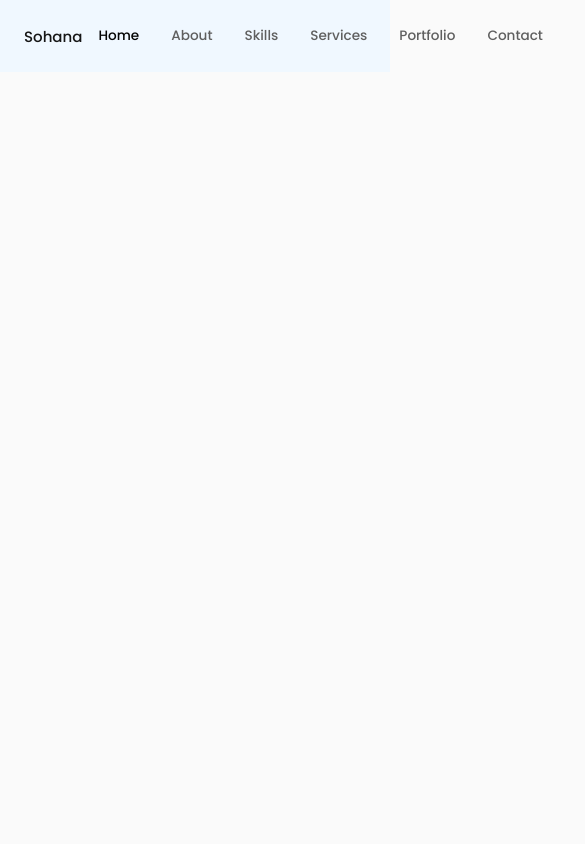
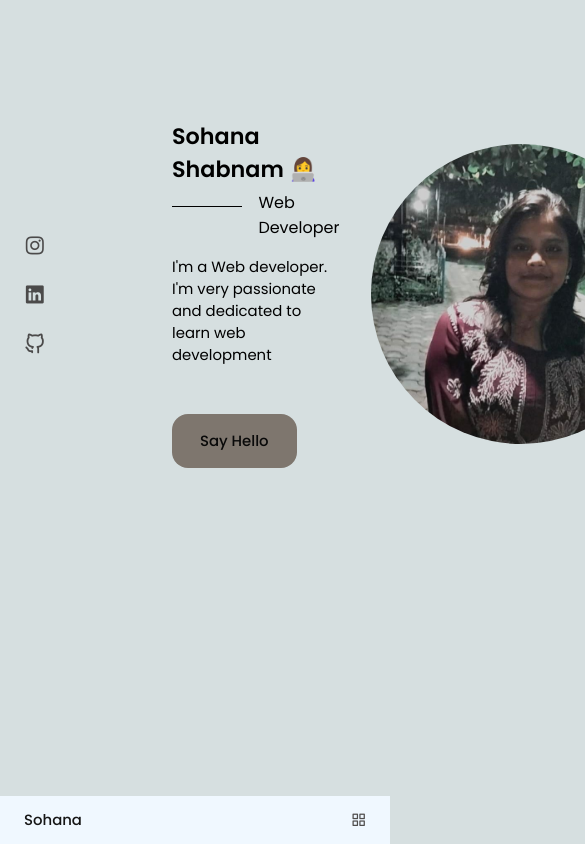
Before and after one commit to SohanaShabnam05/Sohana-Shabnam, a React (Create React App) app: page / in a window 390 px wide. Shown: the top 844 px of the page, 585 px wide, since content can reach past the window. Built offline with nearby package versions, Linux system fonts and the light colour scheme.

Commit message:
data added

```diff
--- a/src/App.css
+++ b/src/App.css
@@ -1,56 +1,7 @@
 /*=============== GOOGLE FONTS ===============*/
 @import url("https://fonts.googleapis.com/css2?family=Poppins:wght@400;500;600&display=swap");
 
-/*=============== VARIABLES CSS ===============*/
-:root {
-  --header-height: 3rem;
 
-  /*========== Colors ==========*/
-  /*Color mode HSL(hue, saturation, lightness)*/
-  --hue: 0;
-  --sat: 0%;
-  --title-color: hsl(var(--hue), var(--sat), 20%);
-  --title-color-dark: hsl(var(--hue), var(--sat), 0%);
-  --text-color: hsl(var(--hue), var(--sat), 46%);
-  --body-color: hsl(var(--hue), var(--sat), 98%);
-  --container-color: #fff;
-
-  /*========== Font and typography ==========*/
-  --body-font: "Poppins", sans-serif;
-
-  /*.5rem = 8px | 1rem = 16px ...*/
-  --big-font-size: 3.5rem;
-  --h1-font-size: 2.25rem;
-  --h2-font-size: 1.5rem;
-  --h3-font-size: 1.25rem;
-  --normal-font-size: 1rem;
-  --small-font-size: 0.875rem;
-  --smaller-font-size: 0.813rem;
-  --tiny-font-size: 0.625rem;
-
-  /*========== Font weight ==========*/
-  --font-normal: 400;
-  --font-medium: 500;
-  --font-semi-bold: 600;
-
-  /*========== Margenes Bottom ==========*/
-  /*.5rem = 8px | 1rem = 16px ...*/
-  --mb-0-25: 0.25rem;
-  --mb-0-5: 0.5rem;
-  --mb-0-75: 0.75rem;
-  --mb-1: 1rem;
-  --mb-1-5: 1.5rem;
-  --mb-2: 2rem;
-  --mb-2-5: 2.5rem;
-  --mb-3: 3rem;
-
-  /*========== z index ==========*/
-  --z-tooltip: 10;
-  --z-fixed: 100;
-  --z-modal: 1000;
-}
-
-/* Responsive typography */
 @media screen and (max-width: 992px) {
   :root {
     --big-font-size: 2.75rem;
@@ -63,7 +14,6 @@
   }
 }
 
-/*=============== BASE ===============*/
 * {
   margin: 0;
   padding: 0;
@@ -78,20 +28,20 @@ body,
 button,
 input,
 textarea {
-  font-family: var(--body-font);
-  font-size: var(--normal-font-size);
+  font-family: "Poppins", sans-serif;
+  font-size: 0.93rem;
 }
 
 body {
-  background-color: var(--body-color);
-  color: var(--text-color);
+  background-color: rgb(214, 223, 224);
+  color: black;
 }
 
 h1,
 h2,
 h3 {
-  color: var(--title-color);
-  font-weight: var(--font-semi-bold);
+  color: black;
+  font-weight: 600;
 }
 
 ul {
@@ -119,13 +69,13 @@ img {
 }
 
 .section__title {
-  font-size: var(--h1-font-size);
-  color: var(--title-color);
+  font-size: 2.25rem;
+  color: rgb(115, 95, 65);
 }
 
 .section__subtitle {
   display: block;
-  font-size: var(--small-font-size);
+  font-size: 0.88rem;
   margin-bottom: 4rem;
 }
 
@@ -149,19 +99,20 @@ img {
 /*=============== BUTTONS ===============*/
 .button {
   display: inline-block;
-  background-color: var(--title-color);
-  color: var(--container-color);
+  background-color: rgb(126, 118, 110);
+  color: rgb(9, 9, 9);
   padding: 1.25rem 2rem;
   border-radius: 1rem;
-  font-weight: var(--font-medium);
+  font-weight: 500;
 }
 
 .button:hover {
-  background-color: var(--title-color-dark);
+  background-color: rgb(79, 79, 79);
+  color: black;
 }
 
 .button__icon {
-  margin-left: var(--mb-0-5);
+  margin-left: 0.25rem;
 }
 
 .button--flex {
@@ -173,8 +124,8 @@ img {
 /* For large devices */
 @media screen and (max-width: 992px) {
   .container {
-    margin-left: var(--mb-1-5);
-    margin-right: var(--mb-1-5);
+    margin-left: 1.5rem;
+    margin-right: 1.5rem;
   }
 
   .button {
@@ -190,7 +141,7 @@ img {
 /* For medium devices */
 @media screen and (max-width: 768px) {
   body {
-    margin: 0 0 var(--header-height) 0;
+    margin: 0 0 3rem 0;
   }
 
   .section {
@@ -198,7 +149,7 @@ img {
   }
 
   .section__subtitle {
-    margin-bottom: var(--mb-3);
+    margin-bottom: 3rem;
   }
 }
 
@@ -212,7 +163,7 @@ img {
   }
 
   .container {
-    margin-left: var(--mb-1);
-    margin-right: var(--mb-1);
+    margin-left: 1rem;
+    margin-right: 1rem;
   }
 }
--- a/src/App.js
+++ b/src/App.js
@@ -1,11 +1,16 @@
 import React from 'react';
 import './App.css';
 import Header from './Header';
+import Home from './Home';
 
 function App() {
   return (
     <div className="App">
       <Header />
+      <main className="main">
+        <Home />
+      </main>
+
     </div>
   );
 }
--- /dev/null
+++ b/src/Data.js
@@ -0,0 +1,27 @@
+import React from 'react'
+
+function Data() {
+  return (
+    <div>
+      <div className="home__data">
+        <h1 className="home__title">
+            Sohana Shabnam 👩‍💻
+        </h1>
+
+        <h3 className="home__subtitle">
+            Web Developer
+            </h3>
+            <p className="home__description">
+                I'm a Web developer. I'm very passionate and dedicated to learn web development
+            </p>
+
+
+        <a href="#contact"  className="button button-flex">
+            Say Hello
+        </a>
+      </div>
+    </div>
+  )
+}
+
+export default Data
--- a/src/Header.css
+++ b/src/Header.css
@@ -19,6 +19,7 @@
 .nav__toggle {
     color: rgb(22, 22, 22);
     font-weight: 500;
+
 }
 
 .nav__list {
@@ -31,18 +32,70 @@
     flex-direction: column;
     align-items: center;
     font-size: 0.85rem;
-    color: rgb(95, 95, 95);
+    color: rgb(152, 150, 150);
     font-weight: 500;
     transition: 0.3s;
 }
 
 .nav__icon,
-.nav__close,
-.nav__toggle {
-    display: none;
+.nav__toggle,
+.nav__list {
+    display: flex;
+    color: rgb(79, 77, 77);
 }
+
+
 
 .active__link,
 .nav___link:hover {
     color: rgb(4, 4, 4);
 }
+
+@media screen and (max-width: 768px) {
+    .header {
+        top: initial;
+        bottom: 0;
+    }
+    .nav {
+        height: 3rem;
+    }
+    .nav__menu {
+        position: fixed;
+        bottom: -100%;
+        left: 0;
+        width: 100%;
+        background-color: rgb(227, 231, 236);
+        padding: 2rem 1.5rem 4rem;
+        box-shadow: 0 -1px 4px rgba(0,0,0,0.15);
+        border-radius: 1.5rem 1.5rem 0 0;
+        transition: .3s;
+        display: inline;
+    }
+    .set-Toggle {
+        bottom: 0;
+    }
+
+    .nav__list {
+        display: grid;
+        grid-template-columns: repeat(3, 1fr);
+        gap: 2rem;
+
+    }
+
+    .nav__icon {
+        font-size: 1.2rem;
+    }
+
+    .nav__close {
+        position: absolute;
+        right: 1.3rem;
+        bottom: 0.5rem;
+        font-size: 1.5rem;
+        cursor: pointer;
+        color: black;
+    }
+
+    .nav__close:hover {
+        color: black;
+    }
+}
--- a/src/Header.js
+++ b/src/Header.js
@@ -1,15 +1,17 @@
-import React from 'react';
+import React, { useState } from 'react';
 import './Header.css';
-import 'boxicons';
+
 
 function Header() {
+  // Toggle menu
+  const[Toggle, setToggle] = useState(false);
   return (
     <div>
       <header className="header">
         <nav className="nav container">
           <a href="index.html" className="nav__logo">Sohana</a>
 
-          <div className="nav__menu">
+          <div className={Toggle ? "nav__menu set-Toggle" : "nav__menu"}>
             <ul className="nav__list grid">
 
               <li className="nav__item">
@@ -60,9 +62,10 @@ function Header() {
               </li>
             </ul>
 
-            <i className="uil uil-times nav__close"> </i>
+            <i className="uil uil-times nav__close"  onClick={() => setToggle(!Toggle)}> </i>
+
             </div>
-              <div className="nav__toggle">
+              <div className="nav__toggle" onClick={() => setToggle(!Toggle)}>
                 <i className="uil uil-apps">
 
                 </i>
--- /dev/null
+++ b/src/Home.css
@@ -0,0 +1,64 @@
+.home__content {
+    grid-template-columns: 116px repeat(2, 1fr);
+    padding-top: 5.5rem;
+    column-gap: 2rem;
+    align-items: center;
+}
+
+.home__img {
+    background: url(./images/mine2.jpg);
+    background-repeat: no-repeat;
+    background-position: center;
+    background-size: cover;
+    box-shadow: inset 0 0 0 9px rgb(255, 255, 255 / 30%);
+    order: 1;
+    width: 300px;
+    justify-self: center;
+    height: 300px;
+    border-radius: 50%;
+
+}
+
+.home__social {
+    display: grid;
+    grid-template-columns: max-content;
+    row-gap: 1rem;
+}
+
+.home__social-icon {
+    font-size: 1.35rem;
+    color: rgb(75, 74, 74);
+}
+
+.home__social-icon:hover {
+    color: black;
+}
+
+.home__title {
+    font-size: 600;
+    margin-bottom: 0.25rem;
+}
+
+.home__subtitle {
+    position: relative;
+    font-size: 1rem;
+    padding-left: 5.4rem;
+    justify-content: center;
+    font-weight: 400;
+    margin-bottom: 1rem;
+}
+
+.home__subtitle::before {
+    content: '';
+    position: absolute;
+    width: 70px;
+    height: 1px;
+    background-color: black;
+    left: 0;
+    top: 1rem;
+}
+
+.home__description {
+    max-width: 400px;
+    margin-bottom: 3rem;
+}
--- /dev/null
+++ b/src/Home.js
@@ -0,0 +1,24 @@
+import React from 'react';
+import Social from './Social';
+import './Home.css';
+import Data from './Data';
+
+function Home() {
+  return (
+    <div>
+      <section className="home section" id="home">
+        <div className="home__container container grid">
+            <div className="home__content grid">
+                <Social />
+
+                <div className="home__img"></div>
+
+                <Data />
+            </div>
+        </div>
+      </section>
+    </div>
+  )
+}
+
+export default Home
--- /dev/null
+++ b/src/Social.js
@@ -0,0 +1,24 @@
+import React from 'react'
+
+function Social() {
+  return (
+    <div className='home__social'>
+      <a href="https://www.instagram.com/dews_on_the_grass/" className="home__social-icon" target="_blank">
+        <i className="uil uil-instagram"></i>
+      </a>
+
+      <a href="https://www.linkedin.com/in/sohana-shabnam-383742229/" className="home__social-icon" target="_blank">
+      <i class="uil uil-linkedin"></i>
+
+      </a>
+
+      <a href="https://github.com/SohanaShabnam05" className="home__social-icon" target="_blank">
+        <i className="uil uil-github-alt">
+
+        </i>
+      </a>
+    </div>
+  )
+}
+
+export default Social
```
Also changed, not shown: src/images/mine2.jpg (added).
